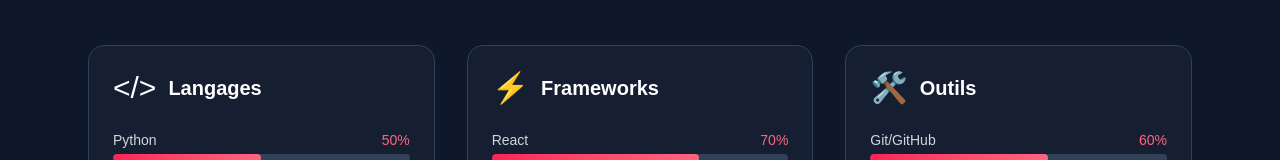
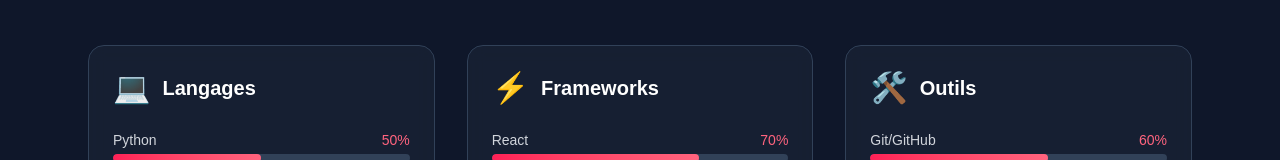
Before and after one commit to 1Kak-s/Mon-Portfolio, a React (Vite) app: page / in a window 1280 px wide. Shown: the part 1855-2015 px from the top of the page. Built offline with nearby package versions, Linux system fonts and the light colour scheme.

Commit message:
feat: update icon for 'Langages' category in Skills component

```diff
--- a/src/components/Skills.jsx
+++ b/src/components/Skills.jsx
@@ -58,7 +58,7 @@
     const skillCategories = [
     {
         title: 'Langages',
-        icon: '</>',
+        icon: '💻',
         skills: [
             { name: 'Python', level: 50 },
             { name: 'JavaScript/TypeScript', level: 45 },
```
